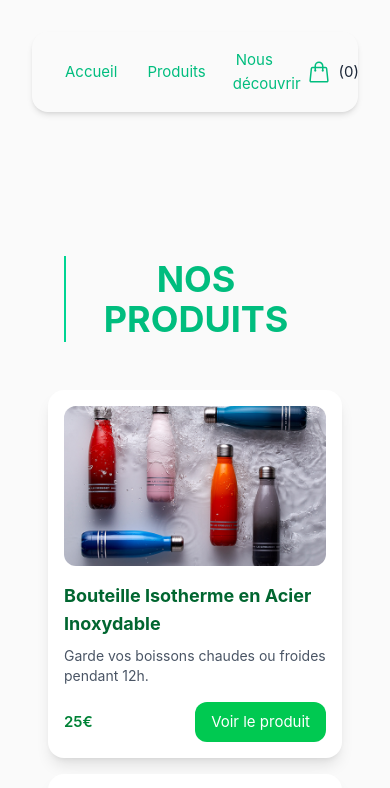
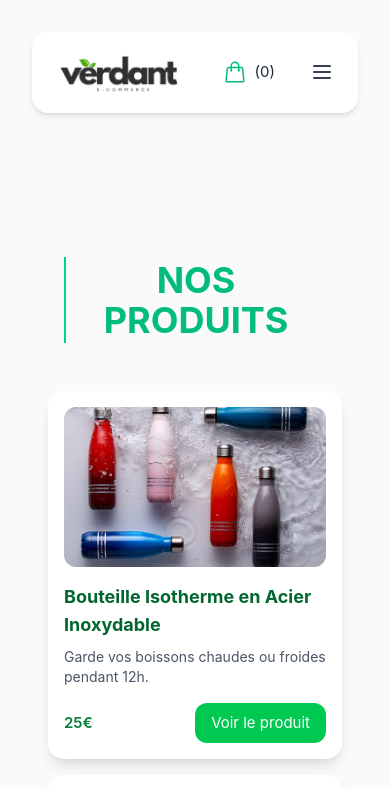
Before and after one commit to Yanis-Ourir/e-commerce-vue, a Vue app: page /products in a window 390 px wide. Shown: the top 788 px of the page. Built offline with nearby package versions, Linux system fonts and the light colour scheme.

Commit message:
updated navbar

```diff
--- a/src/components/Navbar.vue
+++ b/src/components/Navbar.vue
@@ -1,31 +1,87 @@
 <script setup lang="ts">
 import Cart from './ui/Cart.vue';
+import { ref } from 'vue';
 
+const isMenuOpen = ref(false);
+
+const toggleMenu = () => {
+  isMenuOpen.value = !isMenuOpen.value;
+};
 </script>
 
 <template>
-    <nav class="flex justify-between items-center py-4 px-6 shadow-md rounded-2xl">
-
-        <a href="/home" class="flex items-center">
+  <nav class="flex justify-between items-center py-4 px-6 shadow-md rounded-2xl bg-white sticky top-4 z-50 mx-4 md:mx-8">
+    <a href="/" class="flex items-center">
       <img alt="Verdant logo" class="logo" src="@/assets/logo.png" width="120" height="50" />
     </a>
 
 
-        <ul class="flex items-center gap-6">
+    <ul class="hidden md:flex items-center gap-8">
       <li>
-                <a href="/">Accueil</a>
+        <a href="/" class="text-gray-700 hover:text-emerald-500 transition-colors font-medium">Accueil</a>
       </li>
       <li>
-                <a href="/products">Produits</a>
+        <a href="/products" class="text-gray-700 hover:text-emerald-500 transition-colors font-medium">Produits</a>
       </li>
       <li>
-                <a href="/about">Nous découvrir</a>
+        <a href="/about" class="text-gray-700 hover:text-emerald-500 transition-colors font-medium">Nous découvrir</a>
       </li>
     </ul>
 
-        <a href="/cart" class="">
+    <div class="hidden md:flex items-center gap-4">
+      <a href="/cart" class="relative hover:text-emerald-500 transition-colors">
         <Cart />
       </a>
+    </div>
 
+    <div class="md:hidden flex items-center gap-4">
+      <a href="/cart" class="relative hover:text-emerald-500 transition-colors mr-4">
+        <Cart />
+      </a>
+      <button @click="toggleMenu" class="text-gray-700 hover:text-emerald-500 transition-colors">
+        <svg v-if="!isMenuOpen" xmlns="http://www.w3.org/2000/svg" class="h-6 w-6" fill="none" viewBox="0 0 24 24" stroke="currentColor">
+          <path stroke-linecap="round" stroke-linejoin="round" stroke-width="2" d="M4 6h16M4 12h16M4 18h16" />
+        </svg>
+        <svg v-else xmlns="http://www.w3.org/2000/svg" class="h-6 w-6" fill="none" viewBox="0 0 24 24" stroke="currentColor">
+          <path stroke-linecap="round" stroke-linejoin="round" stroke-width="2" d="M6 18L18 6M6 6l12 12" />
+        </svg>
+      </button>
+    </div>
   </nav>
+
+  <!-- Menu mobile -->
+  <div v-if="isMenuOpen" class="md:hidden bg-white shadow-lg rounded-xl mx-4 mt-8 py-4 px-6 fixed top-20 right-0 left-0 z-40">
+    <ul class="flex flex-col gap-4">
+      <li>
+        <a href="/" class="text-gray-700 hover:text-emerald-500 transition-colors font-medium block py-2">Accueil</a>
+      </li>
+      <li>
+        <a href="/products" class="text-gray-700 hover:text-emerald-500 transition-colors font-medium block py-2">Produits</a>
+      </li>
+      <li>
+        <a href="/about" class="text-gray-700 hover:text-emerald-500 transition-colors font-medium block py-2">Nous découvrir</a>
+      </li>
+    </ul>
+  </div>
 </template>
+
+<style scoped>
+/* Animation pour le menu mobile */
+@keyframes slideIn {
+  from { opacity: 0; transform: translateY(-10px); }
+  to { opacity: 1; transform: translateY(0); }
+}
+
+div[v-if="isMenuOpen"] {
+  animation: slideIn 0.3s ease-out forwards;
+}
+
+/* Styles supplémentaires pour la navbar */
+nav {
+  transition: all 0.3s ease;
+}
+
+nav:hover {
+  box-shadow: 0 10px 25px rgba(0, 0, 0, 0.08);
+}
+</style>
```
Lines whose indentation alone changed are shown as unchanged.
